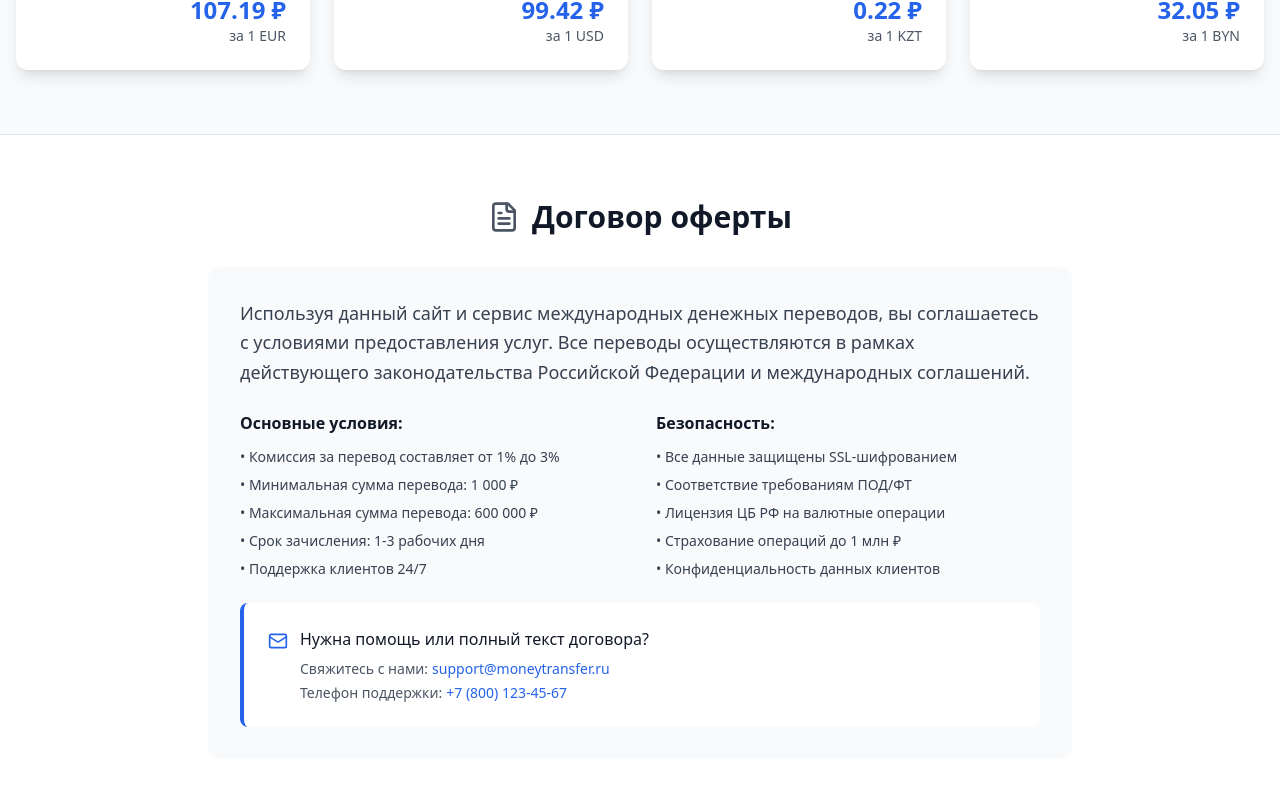
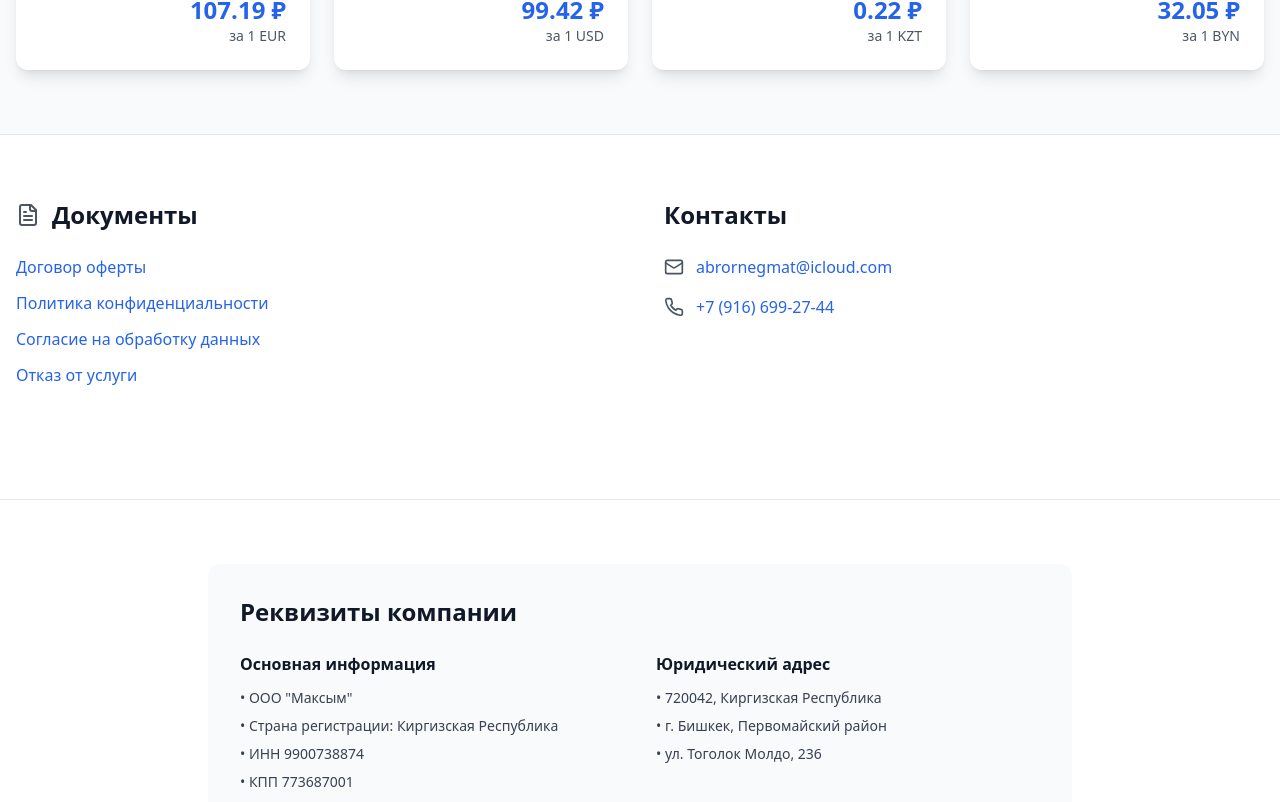
Before and after one commit to 666lexa666/transfer, a React (Vite) app: page / in a window 1280 px wide. Shown: the part 998-1800 px from the top of the page. Built offline with nearby package versions, Linux system fonts and the light colour scheme.

Commit message:
Updated App.tsx

```diff
--- a/src/App.tsx
+++ b/src/App.tsx
@@ -33,7 +33,6 @@ function App() {
       <div className="flex-grow">
         <Hero onOpenTransfer={handleOpenTransfer} />
         <CurrencyRates />
-        <Contract />
 
         <TransferModal
           isOpen={showTransferModal}
```
